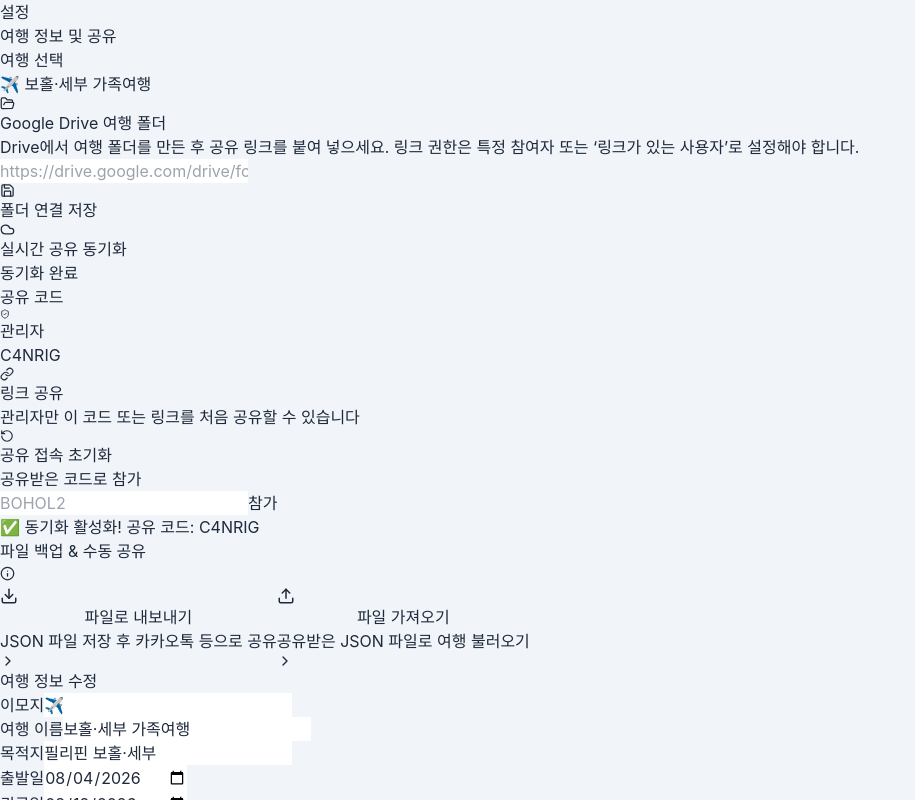
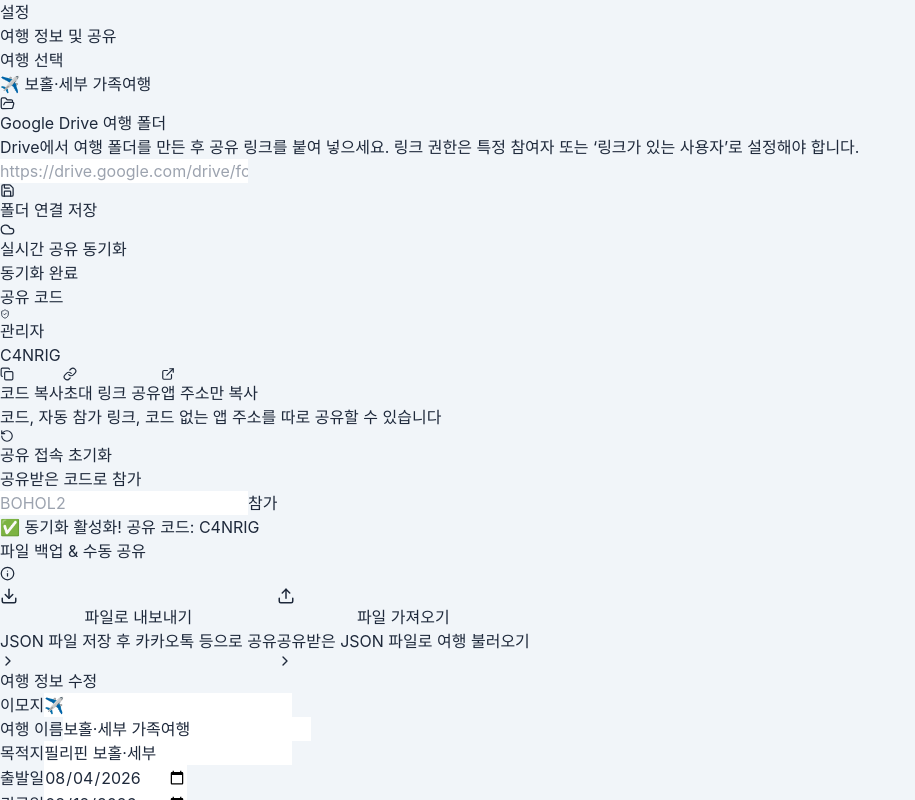
Before and after one commit to WishtoCIC/travel-plan-app, a React (Vite) app: page /settings in a window 1280 px wide. Both pictures are taken after a click on the button "실시간 공유 활성화". Shown: the top 800 px of the page, without its empty margins (0-915 px from the left). Built offline with nearby package versions, Linux system fonts and the light colour scheme; no server answers.

Commit message:
Separate trip sharing options

```diff
--- a/src/pages/SettingsPage.tsx
+++ b/src/pages/SettingsPage.tsx
@@ -1,5 +1,5 @@
 import { useState } from 'react';
-import { Save, Download, Upload, Trash2, ChevronRight, Info, Cloud, CloudOff, Link, RotateCcw, ShieldCheck, UserRound, FolderOpen, ExternalLink } from 'lucide-react';
+import { Save, Download, Upload, Trash2, ChevronRight, Info, Cloud, CloudOff, Link, RotateCcw, ShieldCheck, UserRound, FolderOpen, ExternalLink, Copy } from 'lucide-react';
 import { useTravelStore } from '../store/travelStore';
 import { exportTripAsFile, importTripFromFile, shareText } from '../utils/share';
 import { isSupabaseReady } from '../lib/supabase';
@@ -109,6 +109,19 @@
     setTimeout(() => setShareMsg(''), 4000);
   }
 
+  async function handleCopyShareCode() {
+    if (!trip?.shareCode || !isAdmin) return;
+    await navigator.clipboard.writeText(trip.shareCode);
+    setShareMsg('📋 공유 코드 복사 완료! 앱 설정에서 코드를 입력하면 참가할 수 있어요.');
+    setTimeout(() => setShareMsg(''), 4000);
+  }
+
+  async function handleCopyAppUrl() {
+    await navigator.clipboard.writeText(`${window.location.origin}/`);
+    setShareMsg('📋 앱 주소 복사 완료! 이 주소에는 여행 공유 코드가 포함되지 않아요.');
+    setTimeout(() => setShareMsg(''), 4000);
+  }
+
   async function handleJoinCode() {
     const code = joinCode.trim().toUpperCase();
     if (!code) return;
@@ -194,7 +207,7 @@
           {/* 이미 활성화된 경우 */}
           {trip?.cloudEnabled && trip.shareCode ? (
             <div className="p-4 space-y-3">
-              <div className="flex items-center justify-between rounded-xl bg-sky-50 px-4 py-3">
+              <div className="rounded-xl bg-sky-50 px-4 py-3">
                 <div>
                   <div className="mb-1 flex items-center gap-1.5">
                     <p className="text-xs font-bold text-sky-500">공유 코드</p>
@@ -202,21 +215,32 @@
                   </div>
                   <p className="text-2xl font-black tracking-widest text-sky-700">{trip.shareCode}</p>
                 </div>
-                {isAdmin ? (
-                  <button onClick={handleCopyShareLink}
-                    className="flex items-center gap-1.5 rounded-xl bg-slate-950 px-3 py-2 text-sm font-bold text-white">
-                    <Link size={14} /> 링크 공유
-                  </button>
-                ) : (
+                {!isAdmin && (
                   <button disabled
-                    className="flex items-center gap-1.5 rounded-xl bg-white/70 px-3 py-2 text-sm font-bold text-slate-400">
+                    className="mt-3 flex items-center gap-1.5 rounded-xl bg-white/70 px-3 py-2 text-sm font-bold text-slate-400">
                     <UserRound size={14} /> 참여자
                   </button>
                 )}
               </div>
+              {isAdmin && (
+                <div className="grid grid-cols-2 gap-2">
+                  <button onClick={handleCopyShareCode}
+                    className="flex items-center justify-center gap-1.5 rounded-xl border border-sky-100 bg-white px-3 py-2.5 text-sm font-bold text-sky-700">
+                    <Copy size={14} /> 코드 복사
+                  </button>
+                  <button onClick={handleCopyShareLink}
+                    className="flex items-center justify-center gap-1.5 rounded-xl bg-slate-950 px-3 py-2.5 text-sm font-bold text-white">
+                    <Link size={14} /> 초대 링크 공유
+                  </button>
+                  <button onClick={handleCopyAppUrl}
+                    className="col-span-2 flex items-center justify-center gap-1.5 rounded-xl border border-slate-200 bg-white px-3 py-2.5 text-sm font-bold text-slate-600">
+                    <ExternalLink size={14} /> 앱 주소만 복사
+                  </button>
+                </div>
+              )}
               <p className="text-center text-xs text-slate-400">
                 {isAdmin
-                  ? '관리자만 이 코드 또는 링크를 처음 공유할 수 있습니다'
+                  ? '코드, 자동 참가 링크, 코드 없는 앱 주소를 따로 공유할 수 있습니다'
                   : '참여자 권한으로 연결되어 관리자의 공유 링크만 사용할 수 있습니다'}
               </p>
               {isAdmin && (
```
